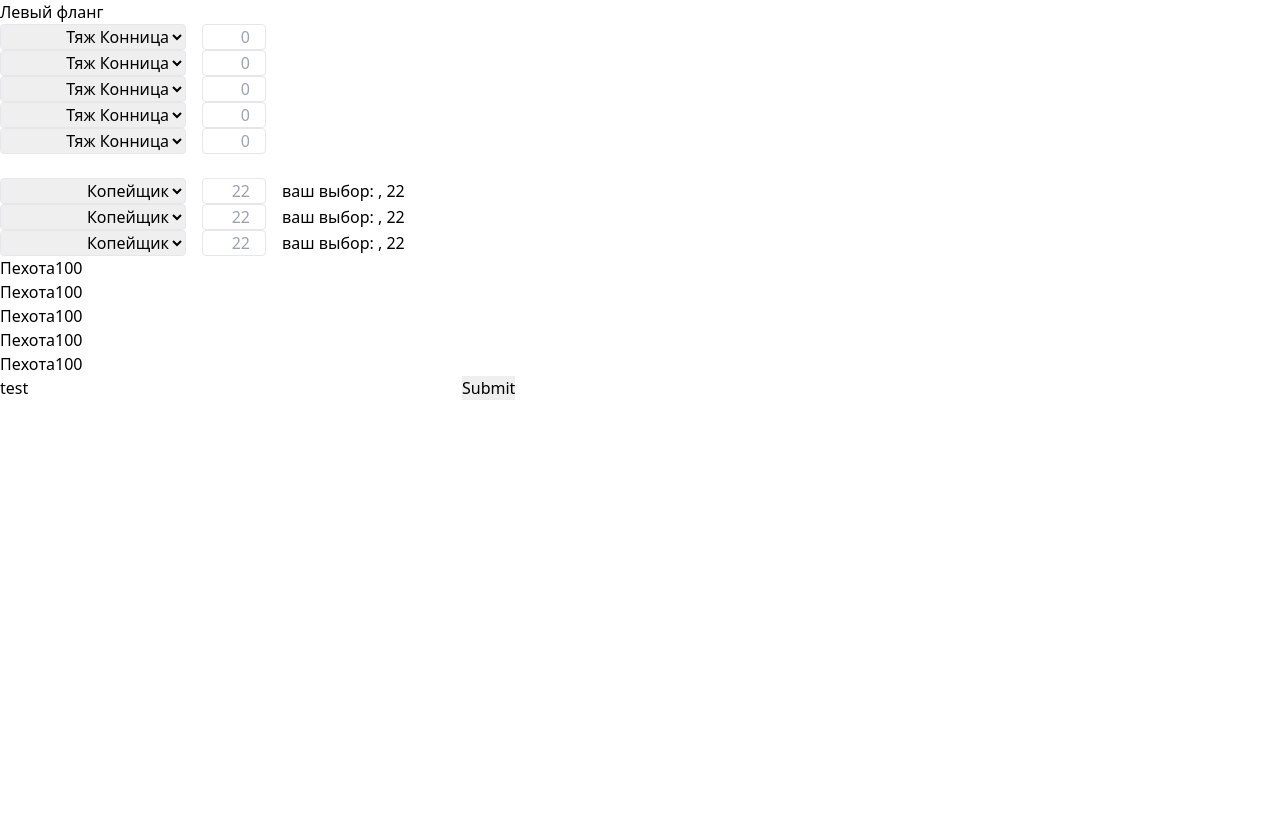
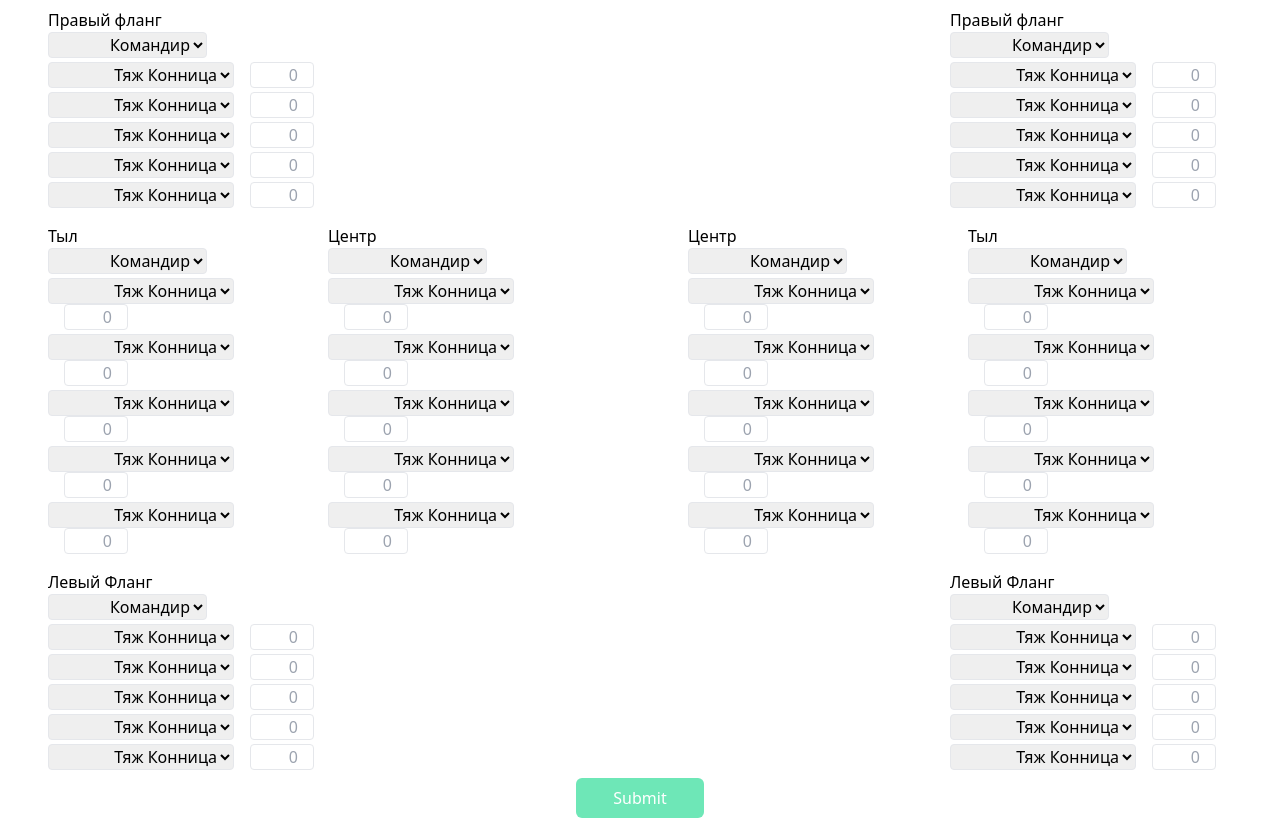
Before and after one commit to frisko-sposad/Next-VPI, a Next.js app: page /battle-calculator in a window 1280 px wide. Built offline with nearby package versions, Linux system fonts and the light colour scheme.

Commit message:
added choosing army parameters, added heroes

```diff
--- a/components/battle-front.tsx
+++ b/components/battle-front.tsx
@@ -1,70 +1,31 @@
-import React, { useState } from 'react';
+import React from 'react';
 import { unitsData } from '../public/database/units-data';
+import { Heroes } from './heroes';
+import { Row } from './row';
 
-const BattleFront = () => {
-  //   const unitsType = "Конница";
-  //   return (
-  //     <div>
-  //       <select>
-  //         {unitsData.map((groupUnit) => {
-  //           if (groupUnit.name === unitsType) {
-  //             console.log(groupUnit.name);
-  //             groupUnit.subRows.map((unitType) => {
-  //               console.log(unitType.name);
+interface BattleFront {
+  player: string;
+  front: string;
+}
 
-  //               return <option key={unitType.id}>{unitType.name}</option>;
-  //             });
-  //           }
-  //         })}
+const BattleFront = ({ front, player }: BattleFront) => {
+  const options = unitsData.map((groupUnit, index) => {
+    const unit = groupUnit.subRows.map((unit) => {
+      return <option key={unit.id}>{unit.name}</option>;
+    });
 
-  //         <option>1</option>
-  //         <option>2</option>
-  //         <option>3</option>
-  //       </select>
-  //     </div>
-  //   );
-  // };
-
-  const [value, setValue] = useState(''); // запоминаем выбор из
-  const [number, setNumber] = useState('22'); // запоминаем количество
-  // console.log(value);
-  // console.log(number);
-
-  const unitsType = 'Пехота';
-
-  const options = unitsData.map((groupUnit, index) => {
-    if (groupUnit.name === unitsType) {
-      const unit = groupUnit.subRows.map((unit) => {
-        // console.log(unit.name);
-        // console.log(index);
-
-        return <option key={unit.id}>{unit.name}</option>;
-      });
-      // console.log(unit);
-      return unit;
-    }
+    return unit;
   });
 
   return (
-    <div>
-      <title>Назавание фланга</title>
-      <select
-        className="border rounded text-right"
-        value={value}
-        onChange={(event) => setValue(event.target.value)}
-      >
-        {options}
-      </select>
-      <input
-        className="w-16 mx-4 border rounded text-right"
-        type="number"
-        placeholder={number}
-        min="0"
-        onChange={(event) => setNumber(event.target.value)}
-      />
-      <span>
-        ваш выбор: {value}, {number}
-      </span>
+    <div className="p-2">
+      <p>{front}</p>
+      <Heroes player={player} front={front} />
+      <Row player={player} rowNumber="1" front={front} />
+      <Row player={player} rowNumber="2" front={front} />
+      <Row player={player} rowNumber="3" front={front} />
+      <Row player={player} rowNumber="4" front={front} />
+      <Row player={player} rowNumber="5" front={front} />
     </div>
   );
 };
--- /dev/null
+++ b/components/heroes.tsx
@@ -0,0 +1,30 @@
+import { useFormContext } from 'react-hook-form';
+import { heroesData } from '../public/database/heroes-data';
+
+interface Heroes {
+  player: string;
+  front: string;
+}
+
+export function Heroes({ player, front }: Heroes): JSX.Element {
+  const { register } = useFormContext();
+
+  const options = heroesData.map((hero) => {
+    return (
+      <option key={hero.id} value={hero.heroName}>
+        {hero.heroName}
+      </option>
+    );
+  });
+
+  return (
+    <div>
+      <select
+        className="border rounded text-right"
+        {...register(`${player}-${front}-Hero`)}
+      >
+        {options}
+      </select>
+    </div>
+  );
+}
--- /dev/null
+++ b/components/player-army.tsx
@@ -0,0 +1,51 @@
+import React from 'react';
+import BattleFront from './battle-front';
+
+interface PlayerArmy {
+  player: string;
+}
+
+enum front {
+  right = 'Правый фланг',
+  defence = 'Тыл',
+  center = 'Центр',
+  left = 'Левый Фланг',
+}
+
+const PlayerArmy = ({ player }: PlayerArmy) => {
+  if (player === 'player1') {
+    return (
+      <div className="px-10">
+        <div className="flex justify-start">
+          <BattleFront player={player} front={front.right} />
+        </div>
+        <div className="flex">
+          <BattleFront player={player} front={front.defence} />
+          <BattleFront player={player} front={front.center} />
+        </div>
+        <div className="flex justify-start">
+          <BattleFront player={player} front={front.left} />
+        </div>
+      </div>
+    );
+  } else if (player === 'player2') {
+    return (
+      <div className="px-10">
+        <div className="flex justify-end">
+          <BattleFront player={player} front={front.right} />
+        </div>
+
+        <div className="flex">
+          <BattleFront player={player} front={front.center} />
+          <BattleFront player={player} front={front.defence} />
+        </div>
+        <div className="flex justify-end">
+          <BattleFront player={player} front={front.left} />
+        </div>
+      </div>
+    );
+  }
+  return null;
+};
+
+export default PlayerArmy;
--- /dev/null
+++ b/components/row.tsx
@@ -0,0 +1,41 @@
+import { useFormContext } from 'react-hook-form';
+import { unitsData } from '../public/database/units-data';
+
+interface Row {
+  player: string;
+  rowNumber: string;
+  front: string;
+}
+
+export function Row({ player, rowNumber = '1', front }: Row): JSX.Element {
+  const { register } = useFormContext();
+
+  const options = unitsData.map((groupUnit) => {
+    const unit = groupUnit.subRows.map((unit) => {
+      return (
+        <option key={unit.id} value={unit.name}>
+          {unit.name}
+        </option>
+      );
+    });
+    return unit;
+  });
+
+  return (
+    <div className="pt-1">
+      <select
+        className="border rounded text-right"
+        {...register(`${player}-${front}-unitName-${rowNumber}`)}
+      >
+        {options}
+      </select>
+      <input
+        {...register(`${player}-${front}-unitNumber-${rowNumber}`)}
+        className="w-16 mx-4 border rounded text-right"
+        type="number"
+        placeholder="0"
+        min="0"
+      />
+    </div>
+  );
+}
--- a/pages/battle-calculator/index.tsx
+++ b/pages/battle-calculator/index.tsx
@@ -1,86 +1,34 @@
-import React, { useState } from 'react';
-import { useForm } from 'react-hook-form';
-import BattleFront from '../../components/battle-front';
-import { battlefield } from '../../public/database/battlefield';
-import { unitsData } from '../../public/database/units-data';
+import React from 'react';
+import { FormProvider, useForm } from 'react-hook-form';
+import PlayerArmy from '../../components/player-army';
 
-const options = unitsData.map((groupUnit, index) => {
-  const unit = groupUnit.subRows.map((unit) => {
-    return <option key={unit.id}>{unit.name}</option>;
-  });
-
-  return unit;
-});
-
-const BattleCalculator = () => {
-  const [battleUnit, setBattleUnit] = useState(battlefield);
-
+const App = () => {
+  const methods = useForm();
   const {
     register,
     handleSubmit,
     watch,
     formState: { errors },
-  } = useForm();
+  } = methods;
+
   const onSubmit = (data) => console.log(data);
 
-  console.log(watch('example')); // watch input value by passing the name of it
-
-  const update = (e) => {
-    setBattleUnit({
-      ...battleUnit,
-      [e.target.name]: e.target.value,
-    });
-    console.log(e.target.name);
-    console.log(e.target.value);
-  };
-
-  console.log(battleUnit);
-  const player1 = battleUnit.player1.left.row.map((el) => {
-    return (
-      <div key={el.id}>
-        <select className="border rounded text-right">{options}</select>
-        <input
-          className="w-16 mx-4 border rounded text-right"
-          type="number"
-          placeholder="0"
-          min="0"
-          onChange={(event) => update(event)}
-        />
-      </div>
-    );
-  });
-
-  const all = battleUnit.player1.left.row.map((el) => {
-    return (
-      <div key={el.id}>
-        <span>{el.name}</span>
-        <span>{el.number}</span>
-      </div>
-    );
-  });
-
   return (
-    <div>
-      <p>{battleUnit.player1.left.location}</p>
-      {player1}
-      <br></br>
-      <BattleFront />
-      <BattleFront />
-      <BattleFront />
-      {all}
+    <FormProvider {...methods}>
       <form onSubmit={handleSubmit(onSubmit)}>
-        {/* register your input into the hook by invoking the "register" function */}
-        <input defaultValue="test" {...register('example')} />
-
-        {/* include validation with required or other standard HTML validation rules */}
-        <input {...register('exampleRequired', { required: true })} />
-        {/* errors will return when field validation fails  */}
-        {errors.exampleRequired && <span>This field is required</span>}
-
-        <input type="submit" />
+        <div className="flex justify-center">
+          <PlayerArmy player="player1" />
+          <PlayerArmy player="player2" />
+        </div>
+        <div className="flex justify-center">
+          <input
+            type="submit"
+            className="w-32 py-2 rounded-md text-white bg-green-300 hover:bg-green-500 active:bg-green-700"
+          />
+        </div>
       </form>
-    </div>
+    </FormProvider>
   );
 };
 
-export default BattleCalculator;
+export default App;
--- /dev/null
+++ b/public/database/heroes-data.ts
@@ -0,0 +1,26 @@
+export const heroesData = [
+  {
+    id: 0,
+    heroName: "Командир",
+    attackBonus: 1,
+    swordAttackBonus: 1,
+    spearAttackBonus: 1,
+    cavalryAttackBonus: 2
+  },
+  {
+    id: 1,
+    heroName: "Робб Старк",
+    attackBonus: 1,
+    swordAttackBonus: 1,
+    spearAttackBonus: 1,
+    cavalryAttackBonus: 2
+  },
+  {
+    id: 2,
+    heroName: "Торгольд Толлетт",
+    attackBonus: 1,
+    swordAttackBonus: 1,
+    spearAttackBonus: 1,
+    cavalryAttackBonus: 2
+  }
+]
--- a/tailwind.config.js
+++ b/tailwind.config.js
@@ -5,7 +5,10 @@ module.exports = {
     extend: {},
   },
   variants: {
-    extend: {},
+    extend: {
+      backgroundColor: ['active'],
+      boxShadow: ['responsive', 'hover', 'focus'],
+    },
   },
   plugins: [],
-}
+};
```
